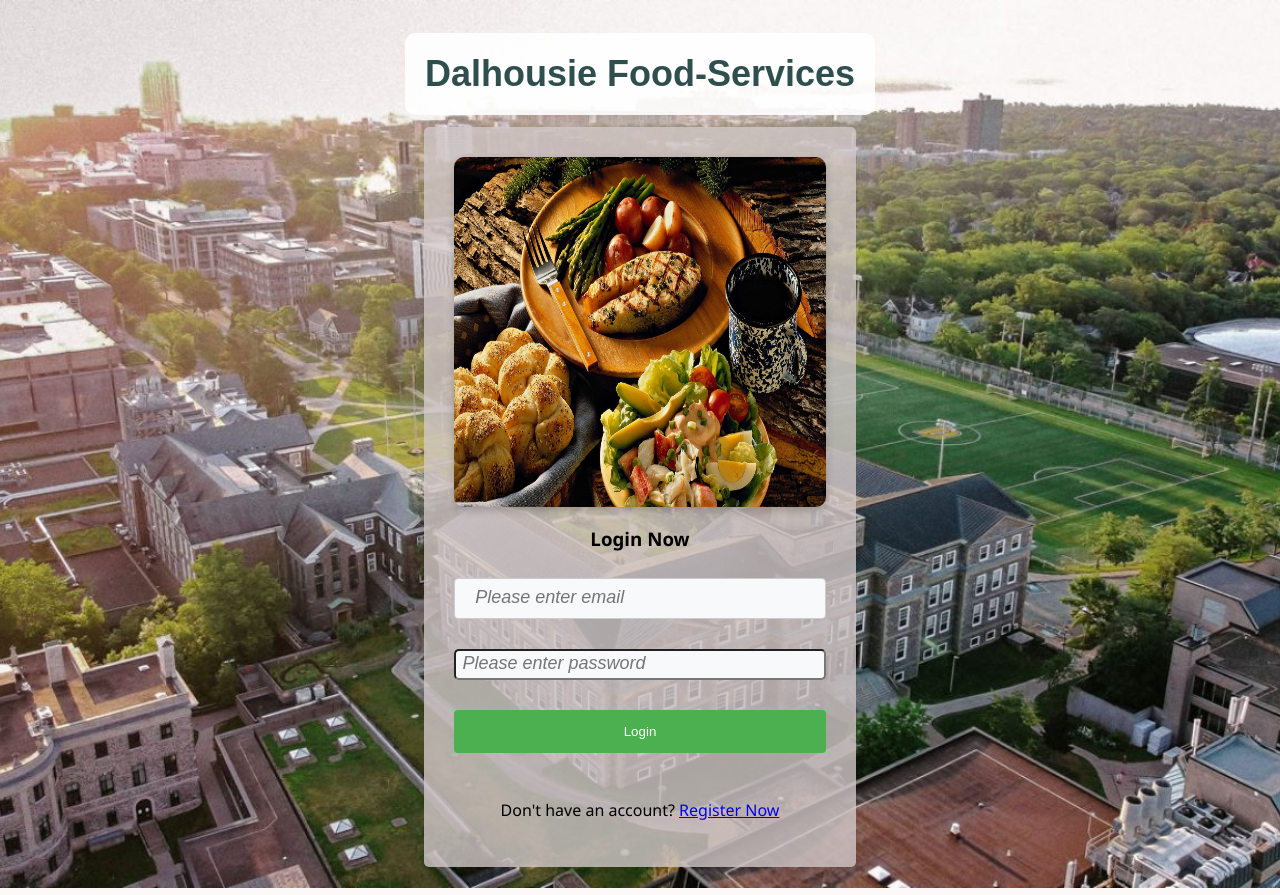
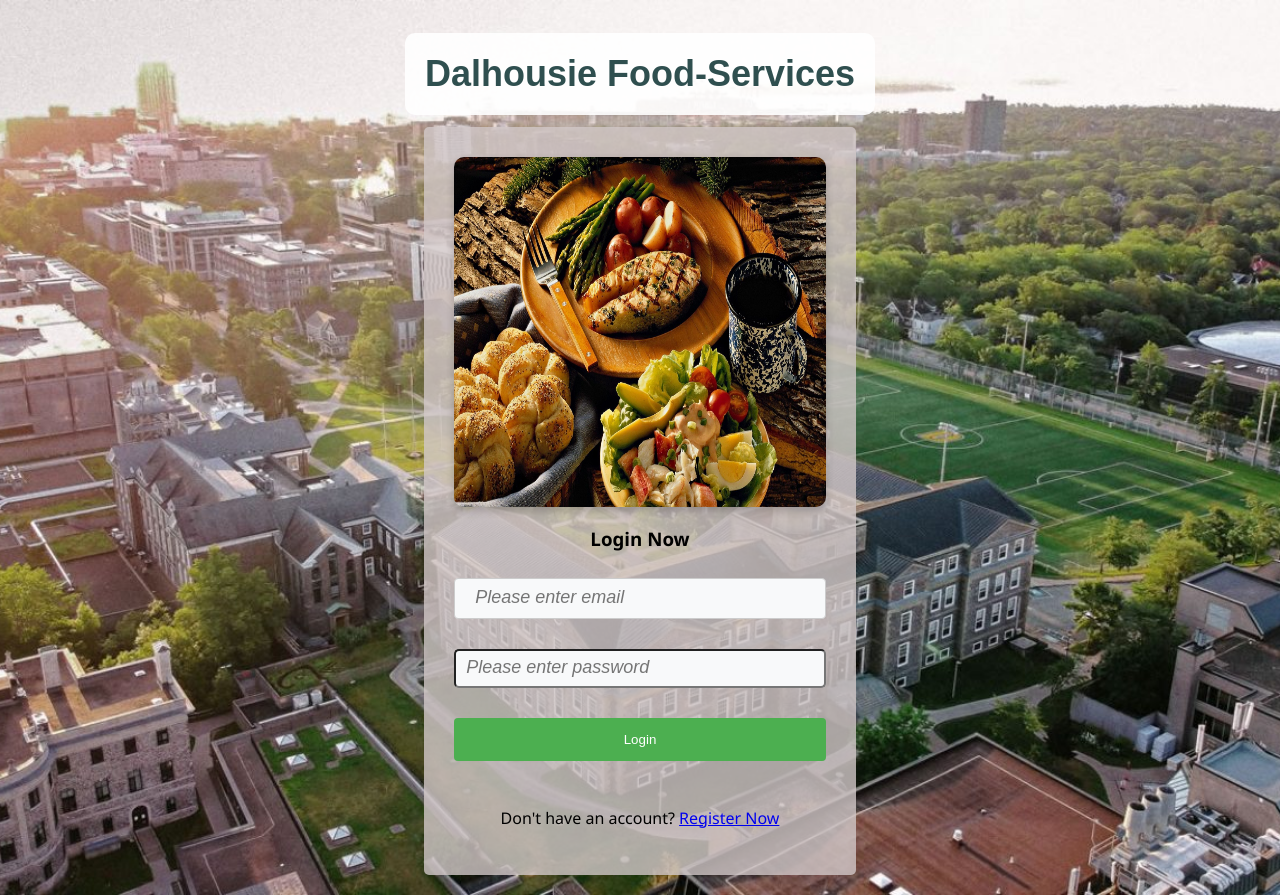
Before and after one commit to mchilekar/DGIN5201, a PHP site: page /employee/login.php in a window 1280 px wide. Run offline with PHP 8.4, Linux system fonts and the light colour scheme.

Commit message:
Update login.php

```diff
--- a/login.php
+++ b/login.php
@@ -40,7 +40,7 @@
         <img src="css/new1.jpg" alt="Image not found"/>
         <h3>Login Now</h3>
         <input type="text" name="email" placeholder="Please enter email" class="box"><br>
-        <input type="password" name="password" placeholder="Please enter password"  style="padding:1.69%" class="box"><br>
+        <input type="password" name="password" placeholder="Please enter password"  style="padding:2.69%" class="box"><br>
         <input type="submit" value="Login" class="btn_1"><br>
         <p>Don't have an account? <a href="register.php">Register Now</a></p>
     </form>
```
